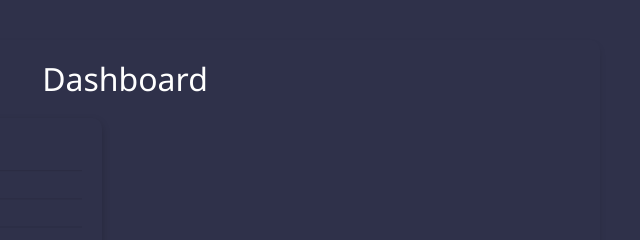
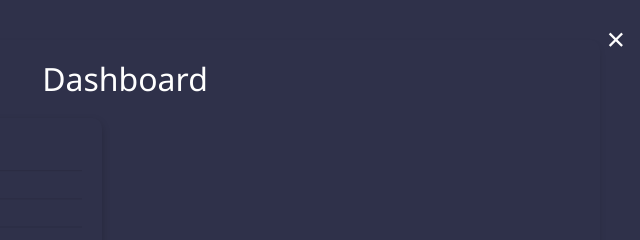
Before and after one commit to Gyuhex/dojo-vault, a plain HTML site: page dashboard.html in a window 1280 px wide. Shown: the top 240 px of the page, 640-1280 px from the left. Drawn offline with nearby package versions, Linux system fonts and the light colour scheme.

Commit message:
Fix the toggle functionality for small screen and add close button (Related to #33)

```diff
--- a/assets/css/main.css
+++ b/assets/css/main.css
@@ -59,6 +59,25 @@ body {
   transition: margin-left 0.3s ease-in-out;
 }
 
+#close-btn {
+  background-color: transparent;
+  border: none;
+  color: white;
+  font-size: 2rem; /* Make the '×' larger */
+  cursor: pointer;
+  position: absolute;
+  top: 10px; /* Adjust the distance from the top */
+  right: 10px; /* Adjust the distance from the right */
+  padding: 5px; /* Add some padding for better click area */
+  z-index: 1050; /* Ensure it stays above other elements */
+}
+
+#close-btn:hover {
+  color: #FC4FE5; /* Add a hover effect to match your primary color */
+}
+
+
+
 
 /* Responsive Sidebar for smaller screens */
 @media (max-width: 768px) {
--- a/assets/js/index.js
+++ b/assets/js/index.js
@@ -9,3 +9,24 @@ function logout() {
     // Redirect to the login or index page
     window.location.href = "index.html";
 }
+
+function toggleSidebar() {
+    const sidebar = document.getElementById("sidebar");
+    sidebar.classList.toggle("active");
+
+    // Optionally, add a close button in case the user wants to close it
+    const closeButton = document.getElementById("close-btn");
+    closeButton.style.display = sidebar.classList.contains("active") ? 'block' : 'none';
+  }
+
+  // Close sidebar if user clicks outside of it
+  document.addEventListener("click", function(event) {
+    const sidebar = document.getElementById("sidebar");
+    const isClickInsideSidebar = sidebar.contains(event.target);
+    const isClickOnToggle = event.target.closest("button");
+
+    // Close sidebar if click is outside
+    if (!isClickInsideSidebar && !isClickOnToggle) {
+      sidebar.classList.remove("active");
+    }
+  });
--- a/dashboard.html
+++ b/dashboard.html
@@ -13,6 +13,8 @@
     <div class="layout">
         <!-- Sidebar -->
         <div class="border-right" id="sidebar">
+            <button class="btn btn-dark" id="close-btn" onclick="toggleSidebar()">×</button>
+
             <div class="sidebar-heading text-white">Dojo Vault</div>
             <div class="list-group list-group-flush">
                 <a href="dashboard.html" class="list-group-item list-group-item-action bg-dark text-white">Dashboard</a>
```
